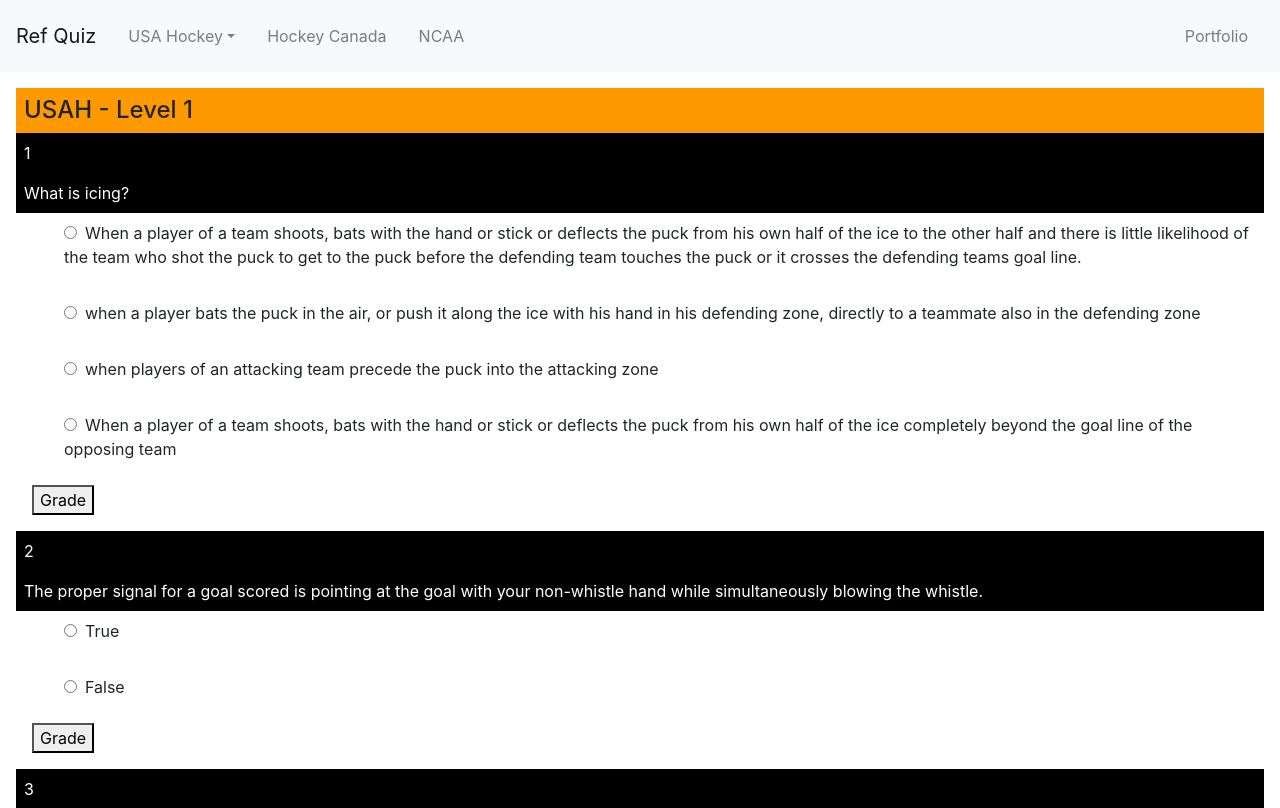
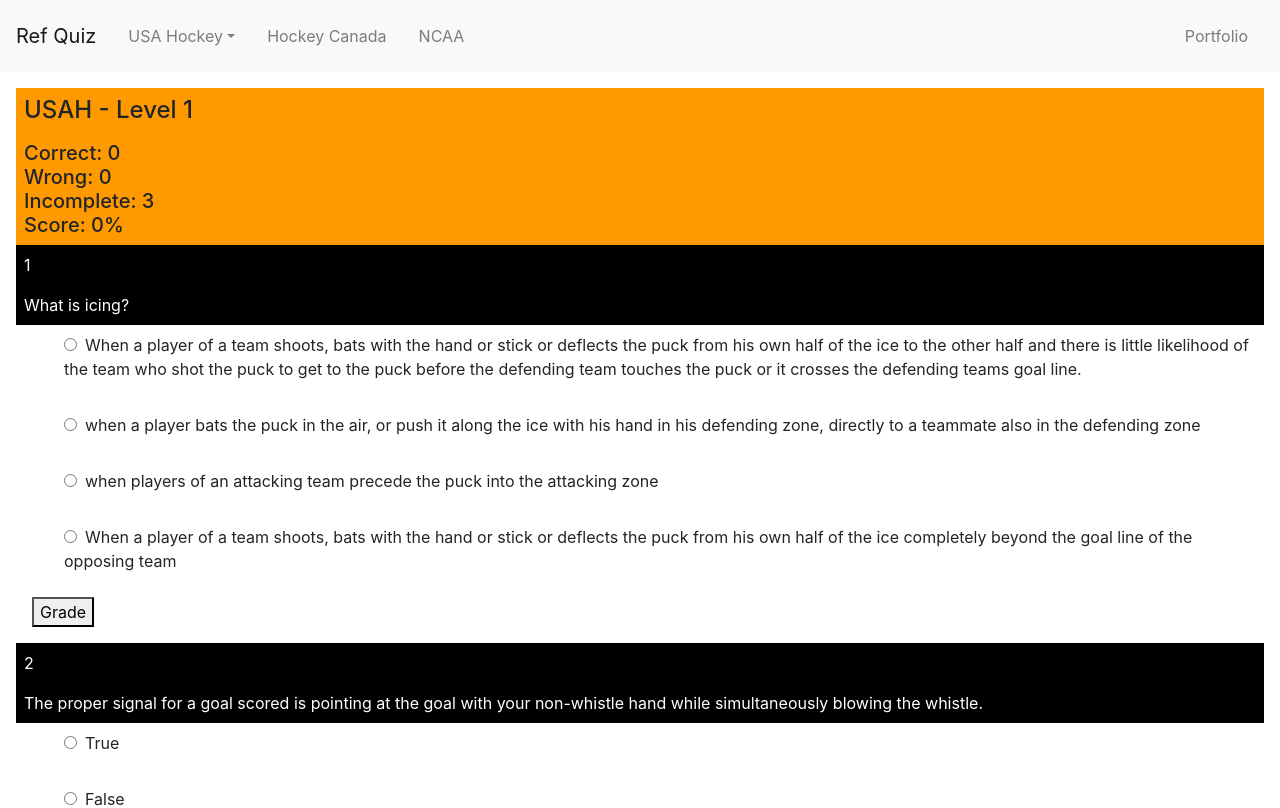
Before and after one commit to MorrowJeffery/ref-quiz, a React (Create React App) app in the folder quiz/: page / in a window 1280 px wide. Shown: the top 808 px of the page. Built offline with nearby package versions, Linux system fonts and the light colour scheme.

Commit message:
nondynamic grades

```diff
--- a/quiz/src/components/answerOption.jsx
+++ b/quiz/src/components/answerOption.jsx
@@ -15,7 +15,6 @@
   }
 
   componentDidUpdate(prevProps) {
-    // Typical usage (don't forget to compare props):
     if (this.props.graded !== prevProps.graded) {
       this.setState({isOneGraded: this.props.graded})
     }
@@ -29,7 +28,8 @@
   };
 
   handleGradeOneClick() {
-    this.setState({isOneGraded: true});
+    this.setState({isOneGraded: true}
+  );
   }
 
   handleResetOneClick() {
--- a/quiz/src/components/quiz.jsx
+++ b/quiz/src/components/quiz.jsx
@@ -10,7 +10,9 @@
     super(props);
     this.handleGradeAllClick = this.handleGradeAllClick.bind(this);
     this.handleResetAllClick = this.handleResetAllClick.bind(this);
-    this.state = {isAllGraded: false};
+    this.state = {isAllGraded: false,
+      numcorrect: 0,
+      responses: 0};
   }
 
   handleGradeAllClick() {
@@ -22,12 +24,26 @@
     $(`input[name$=test${this.props.k}]`).prop("checked", false);
   }
 
-
   render() {
 
     const data1 = Object.values(this.props.data[this.props.k]['qa'])
+    console.log(data1.length)
+    var qa1 = [];
 
-    var qa1 = [];
+
+    let numcorrect= this.state.numcorrect
+    let totalquestions = data1.length
+    let numincomplete= totalquestions - this.state.responses
+    let numwrong = this.state.responses - numcorrect
+    let score = 0
+    if(totalquestions>0){
+     score =  numcorrect/totalquestions}
+
+     qa1.push(<h5>
+       Correct: {numcorrect}<br/>
+       Wrong: {numwrong}<br/>
+       Incomplete: {numincomplete}<br/>
+       Score: {score}%</h5>);
 
     //handle reset click here and pass into answers
     for (var j = 0; j < data1.length; j++) {
@@ -36,7 +52,8 @@
           <Answers
           graded={this.state.isAllGraded}
           data1={data1[j]}
-          name={'question'+j.toString()+'test'+this.props.k}/>);
+          name={'question'+j.toString()+'test'+this.props.k}
+          />);
     }
 
     return (
--- a/quiz/src/components/submitone.jsx
+++ b/quiz/src/components/submitone.jsx
@@ -9,6 +9,7 @@
         let fullans = this.props.data2.answers[ans];
 
         if (isGraded===true) {
+
             if(isShowAnswer===true){
                 return(
                   <div>
@@ -20,6 +21,7 @@
               }
               if(isShowAnswer!==true){
                 if(this.props.correct===true){
+
                   return(
                     <div>
                     <h6>Correct!</h6>
--- a/quiz/src/index.js
+++ b/quiz/src/index.js
@@ -1,6 +1,6 @@
 import React from 'react';
 import ReactDOM from 'react-dom';
-import App from './components/App.js';
+import Quizzes from './components/Quizzes.js';
 import H from './components/headnav.jsx';
 import * as serviceWorker from './serviceWorker';
 import 'bootstrap/dist/css/bootstrap.min.css';
@@ -9,7 +9,7 @@
 ReactDOM.render(
 <div>
       <H/>
-    <App />
+    <Quizzes />
 </div>
     ,
   document.getElementById('root')
--- a/quiz/src/index.scss
+++ b/quiz/src/index.scss
@@ -9,7 +9,7 @@
 .wrapper{
   padding:1em;
 }
-h4{
+h4,h5{
   background-color: rgb(255,153,0);
   padding:.5rem;
   margin:0;
```
Also changed, not shown: quiz/src/components/Quizzes.js (renamed from quiz/src/components/App.js, +2 -5 lines).
